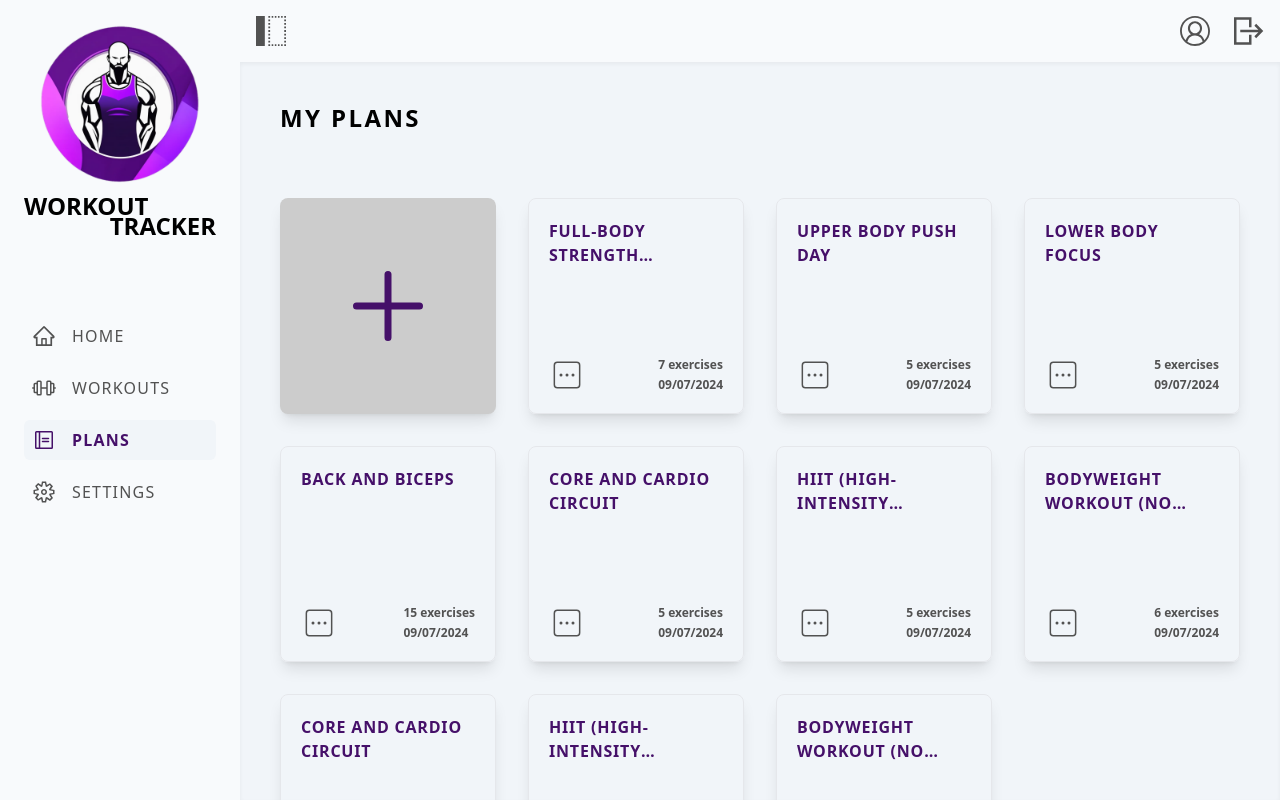
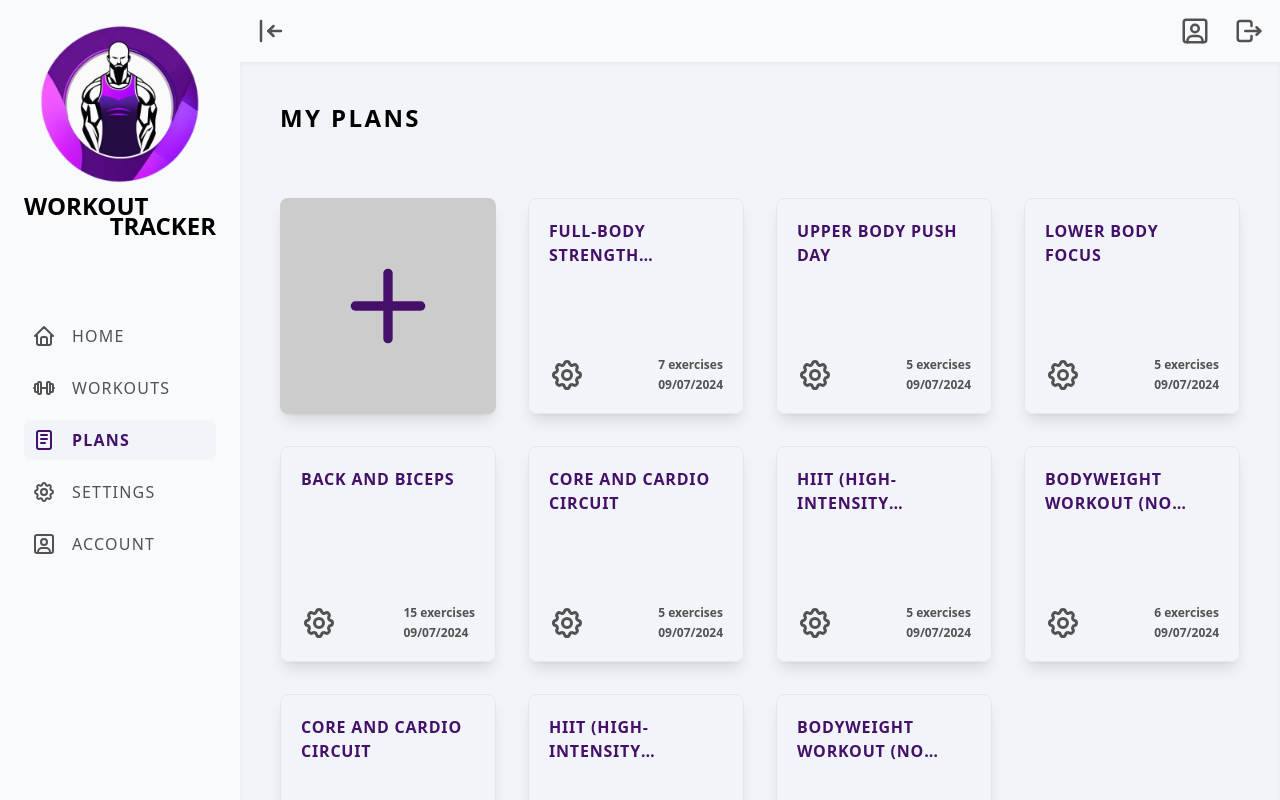
Before and after one commit to bartoszdudziak-dev/workout-tracker-app, a React (Vite) app: page /plans in a window 1280 px wide. Built offline with nearby package versions, Linux system fonts and the light colour scheme.

Commit message:
Icons Update

```diff
--- a/src/features/plans/AddPlanButton.jsx
+++ b/src/features/plans/AddPlanButton.jsx
@@ -1,12 +1,12 @@
-import { IoAdd } from 'react-icons/io5';
+import { TbPlus } from 'react-icons/tb';
 
 function AddPlanButton({ onClick }) {
   return (
     <button
       onClick={onClick}
-      className='xs:p-5 flex aspect-square items-center justify-center overflow-clip rounded-md bg-light-tetiary p-3 leading-3 text-accent-secondary shadow-lg transition-all duration-300 hover:scale-105 md:rounded-lg'
+      className='flex aspect-square items-center justify-center overflow-clip rounded-md bg-light-tetiary p-3 leading-3 text-accent-secondary shadow-lg transition-all duration-300 hover:scale-105 xs:p-5 md:rounded-lg'
     >
-      <IoAdd className='xs:size-24 size-20 md:size-28' />
+      <TbPlus className='size-20 xs:size-24 md:size-28' />
     </button>
   );
 }
--- a/src/features/plans/PlanCard.jsx
+++ b/src/features/plans/PlanCard.jsx
@@ -1,5 +1,5 @@
-import { CiSquareMore } from 'react-icons/ci';
 import { Link } from 'react-router-dom';
+import { TbSettings } from 'react-icons/tb';
 import ButtonIcon from '../../ui/ButtonIcon';
 
 function PlanCard({ plan }) {
@@ -9,14 +9,14 @@ function PlanCard({ plan }) {
   return (
     <Link
       to={`/workouts/new?plan=${id}`}
-      className='xs:p-5 flex aspect-square flex-col justify-between overflow-clip rounded-md border p-3 leading-3 shadow-lg transition-all duration-300 hover:scale-105 md:rounded-lg'
+      className='flex aspect-square flex-col justify-between overflow-clip rounded-md border p-3 leading-3 shadow-lg transition-all duration-300 hover:scale-105 xs:p-5 md:rounded-lg'
     >
-      <h3 className='xs:text-base line-clamp-2 text-sm font-bold uppercase leading-5 tracking-wider text-accent-secondary'>
+      <h3 className='line-clamp-2 text-sm font-bold uppercase leading-5 tracking-wider text-accent-secondary xs:text-base'>
         {name}
       </h3>
 
       <div className='flex justify-between'>
-        <ButtonIcon size='large' icon={<CiSquareMore />} />
+        <ButtonIcon size='large' icon={<TbSettings />} />
 
         <div className='flex flex-col gap-1 text-xs font-semibold text-light-secondary'>
           <span className='font-bold'>
--- /dev/null
+++ b/src/pages/Account.jsx
@@ -0,0 +1,7 @@
+import PageTitle from '../ui/PageTitle';
+
+function Account() {
+  return <PageTitle title='Account' />;
+}
+
+export default Account;
--- a/src/routes.jsx
+++ b/src/routes.jsx
@@ -5,6 +5,8 @@ import Home from './pages/Home';
 import Workouts from './pages/Workouts';
 import Plans from './pages/Plans';
 import Settings from './pages/Settings';
+import Account from './pages/Account';
+
 import TestComponent from './features/workouts/TestComponent';
 
 const router = createBrowserRouter([
@@ -15,6 +17,7 @@ const router = createBrowserRouter([
       { path: '/workouts', element: <Workouts /> },
       { path: '/workouts/new', element: <TestComponent /> },
       { path: '/plans', element: <Plans /> },
+      { path: '/account', element: <Account /> },
       { path: '/settings', element: <Settings /> },
     ],
   },
--- a/src/ui/Header.jsx
+++ b/src/ui/Header.jsx
@@ -1,9 +1,9 @@
-import HeaderNav from './SecondaryNav';
+import SecondayNav from './SecondaryNav';
 
 function Header() {
   return (
     <header className='flex items-center justify-between'>
-      <HeaderNav />
+      <SecondayNav />
     </header>
   );
 }
--- a/src/ui/Modal.jsx
+++ b/src/ui/Modal.jsx
@@ -1,8 +1,9 @@
-import { AiOutlineClose } from 'react-icons/ai';
-import ButtonIcon from './ButtonIcon';
-
 import { createPortal } from 'react-dom';
 import { cloneElement, createContext, useContext, useState } from 'react';
+
+import { TbX } from 'react-icons/tb';
+
+import ButtonIcon from './ButtonIcon';
 
 const ModalContext = createContext();
 
@@ -33,7 +34,7 @@ function Window({ children }) {
     <div className='fixed inset-0 z-50 bg-white/10 bg-blend-overlay backdrop-blur-md'>
       <div className='fixed left-1/2 top-1/2 w-full max-w-screen-md -translate-x-1/2 -translate-y-1/2 border bg-light-primary p-10 shadow-2xl md:rounded-lg'>
         <span className='absolute right-5 top-5'>
-          <ButtonIcon icon={<AiOutlineClose />} size='medium' onClick={close} />
+          <ButtonIcon icon={<TbX />} size='medium' onClick={close} />
         </span>
         <div className='w-full break-words'>{children}</div>
       </div>
--- a/src/ui/NavItem.jsx
+++ b/src/ui/NavItem.jsx
@@ -6,7 +6,7 @@ function NavItem({ icon, to, text }) {
 
   return (
     <li
-      className='rounded-md p-2 transition-all duration-200 hover:bg-light-secondary'
+      className='rounded-md p-2 transition-all duration-200 hover:bg-light-secondary sm:p-3 md:p-2'
       onClick={isMobile ? toggleNav : null}
     >
       <NavLink to={to} className='flex items-center gap-4'>
--- a/src/ui/PrimaryNav.jsx
+++ b/src/ui/PrimaryNav.jsx
@@ -1,17 +1,22 @@
-import { AiOutlineHome } from 'react-icons/ai';
-import { PiBarbell, PiNotebook } from 'react-icons/pi';
-import { VscGear } from 'react-icons/vsc';
+import {
+  TbBarbell,
+  TbHome,
+  TbNotes,
+  TbSettings,
+  TbUserSquare,
+} from 'react-icons/tb';
 
 import NavItem from './NavItem';
 
 function PrimaryNav() {
   return (
     <nav className='border-b md:border-b-0'>
-      <ul className='grid gap-2 border-t text-base font-medium uppercase tracking-wider text-light-secondary sm:text-xl md:items-start md:gap-3 md:border-0 md:text-2xl'>
-        <NavItem to='/' text='Home' icon={<AiOutlineHome />} />
-        <NavItem to='/workouts' text='Workouts' icon={<PiBarbell />} />
-        <NavItem to='/plans' text='Plans' icon={<PiNotebook />} />
-        <NavItem to='/settings' text='Settings' icon={<VscGear />} />
+      <ul className='grid gap-2 border-t text-xl font-medium uppercase tracking-wider text-light-secondary sm:text-2xl md:items-start md:gap-3 md:border-0'>
+        <NavItem to='/' text='Home' icon={<TbHome />} />
+        <NavItem to='/workouts' text='Workouts' icon={<TbBarbell />} />
+        <NavItem to='/plans' text='Plans' icon={<TbNotes />} />
+        <NavItem to='/settings' text='Settings' icon={<TbSettings />} />
+        <NavItem to='/account' text='Account' icon={<TbUserSquare />} />
       </ul>
     </nav>
   );
--- a/src/ui/SecondaryNav.jsx
+++ b/src/ui/SecondaryNav.jsx
@@ -5,6 +5,7 @@ import ToggleNavigationButton from './ToggleNavButton';
 import ButtonIcon from './ButtonIcon';
 
 import { useNavigate } from 'react-router-dom';
+import { TbLogout, TbUserSquare } from 'react-icons/tb';
 
 function SecondaryNav() {
   const navigate = useNavigate();
@@ -17,13 +18,13 @@ function SecondaryNav() {
         </li>
         <li>
           <ButtonIcon
-            icon={<VscAccount />}
+            icon={<TbUserSquare />}
             onClick={() => navigate('/settings')}
             size='medium'
           />
         </li>
         <li>
-          <ButtonIcon icon={<GrLogout />} size='medium' />
+          <ButtonIcon icon={<TbLogout />} size='medium' />
         </li>
       </ul>
     </nav>
--- a/src/ui/Sidebar.jsx
+++ b/src/ui/Sidebar.jsx
@@ -1,11 +1,11 @@
 import Logo from './Logo';
-import SidebarNav from './PrimaryNav';
+import PrimaryNav from './PrimaryNav';
 
 function Sidebar() {
   return (
     <aside className='row-span-full space-y-20 p-6'>
       <Logo />
-      <SidebarNav />
+      <PrimaryNav />
     </aside>
   );
 }
--- a/src/ui/ToggleNavButton.jsx
+++ b/src/ui/ToggleNavButton.jsx
@@ -1,5 +1,9 @@
-import { AiOutlineClose, AiOutlineMenu } from 'react-icons/ai';
-import { TfiLayoutSidebarLeft, TfiLayoutSidebarNone } from 'react-icons/tfi';
+import {
+  TbArrowBarToLeft,
+  TbArrowBarToRight,
+  TbMenu2,
+  TbX,
+} from 'react-icons/tb';
 
 import ButtonIcon from './ButtonIcon';
 
@@ -15,14 +19,14 @@ function ToggleNavButton() {
       icon={
         isMobile ? (
           isNavOpen ? (
-            <AiOutlineClose />
+            <TbX />
           ) : (
-            <AiOutlineMenu />
+            <TbMenu2 />
           )
         ) : isNavOpen ? (
-          <TfiLayoutSidebarLeft />
+          <TbArrowBarToLeft />
         ) : (
-          <TfiLayoutSidebarNone />
+          <TbArrowBarToRight />
         )
       }
     />
```
